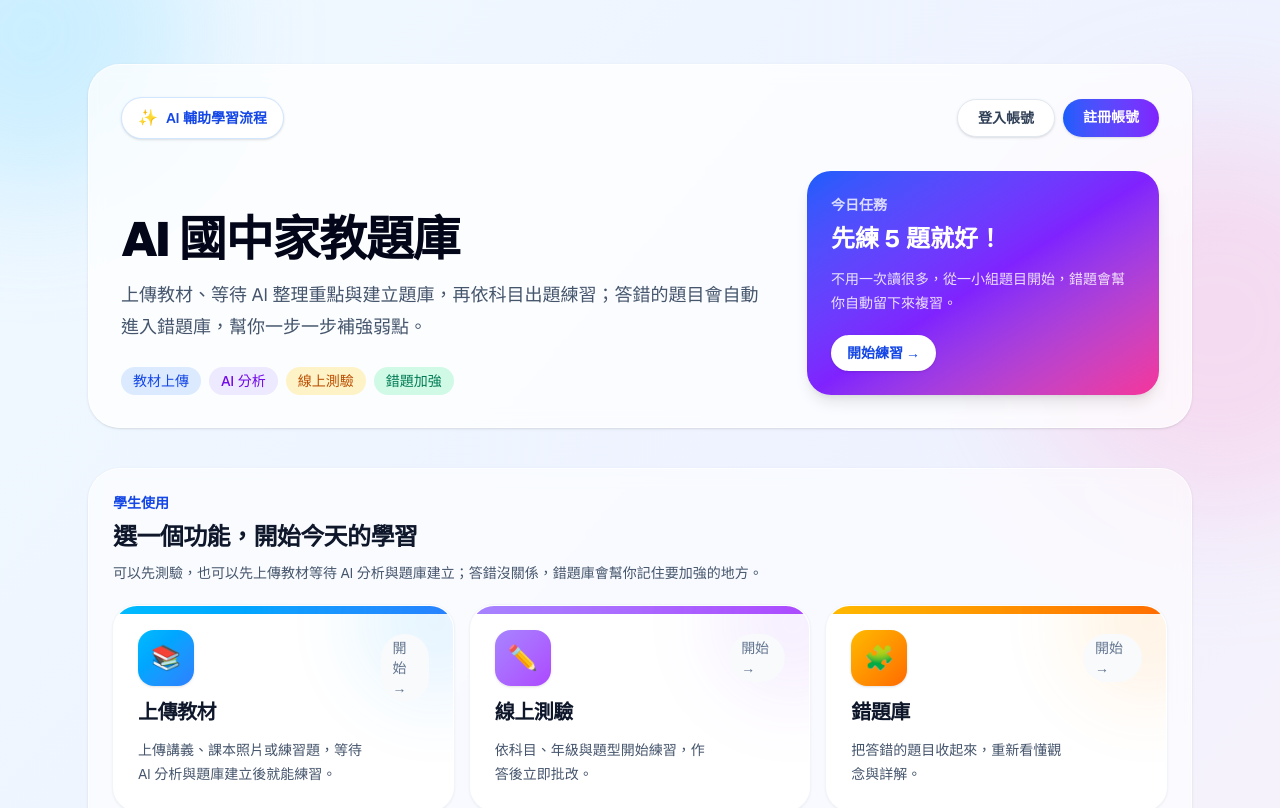
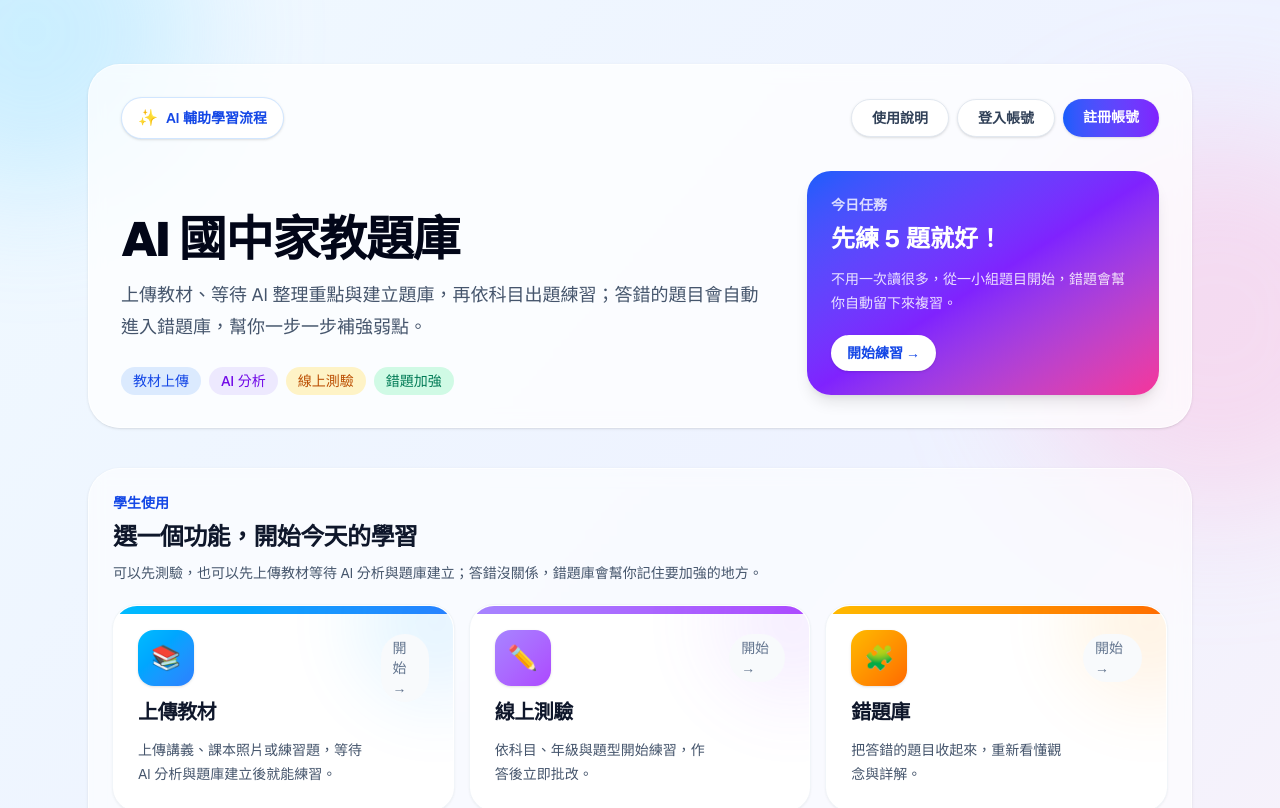
Before and after one commit to opceagle2026/ai-junior-tutor, a Next.js app: page / in a window 1280 px wide. Shown: the top 808 px of the page. Built offline with nearby package versions, Linux system fonts and the light colour scheme; no server answers.

Commit message:
首頁新增使用說明入口

```diff
--- a/app/page.tsx
+++ b/app/page.tsx
@@ -259,6 +259,13 @@ export default async function Home() {
               {isLoggedIn ? (
                 <>
                   <Link
+                    href="/about"
+                    className="rounded-full border border-slate-200 bg-white px-5 py-2 text-sm font-semibold text-slate-700 shadow-sm hover:border-blue-200 hover:bg-blue-50 hover:text-blue-700"
+                  >
+                    使用說明
+                  </Link>
+
+                  <Link
                     href={isAdminUser ? "/admin" : "/practice"}
                     className="rounded-full bg-gradient-to-r from-blue-600 to-violet-600 px-5 py-2 text-sm font-semibold text-white shadow-sm hover:from-blue-700 hover:to-violet-700"
                   >
@@ -269,6 +276,13 @@ export default async function Home() {
                 </>
               ) : (
                 <>
+                  <Link
+                    href="/about"
+                    className="rounded-full border border-slate-200 bg-white px-5 py-2 text-sm font-semibold text-slate-700 shadow-sm hover:border-blue-200 hover:bg-blue-50 hover:text-blue-700"
+                  >
+                    使用說明
+                  </Link>
+
                   <Link
                     href="/login"
                     className="rounded-full border border-slate-200 bg-white px-5 py-2 text-sm font-semibold text-slate-700 shadow-sm hover:border-blue-200 hover:bg-blue-50 hover:text-blue-700"
```
